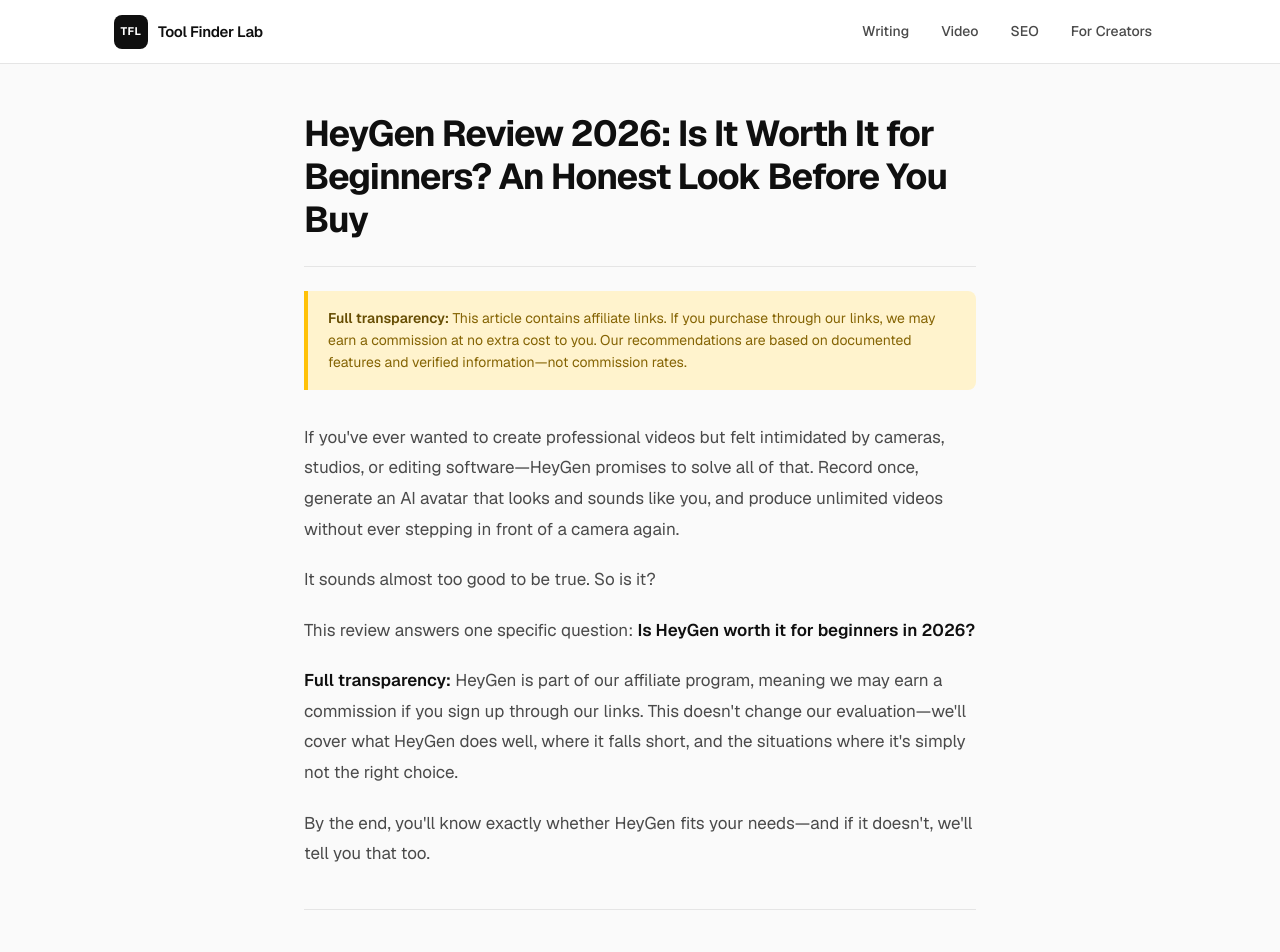
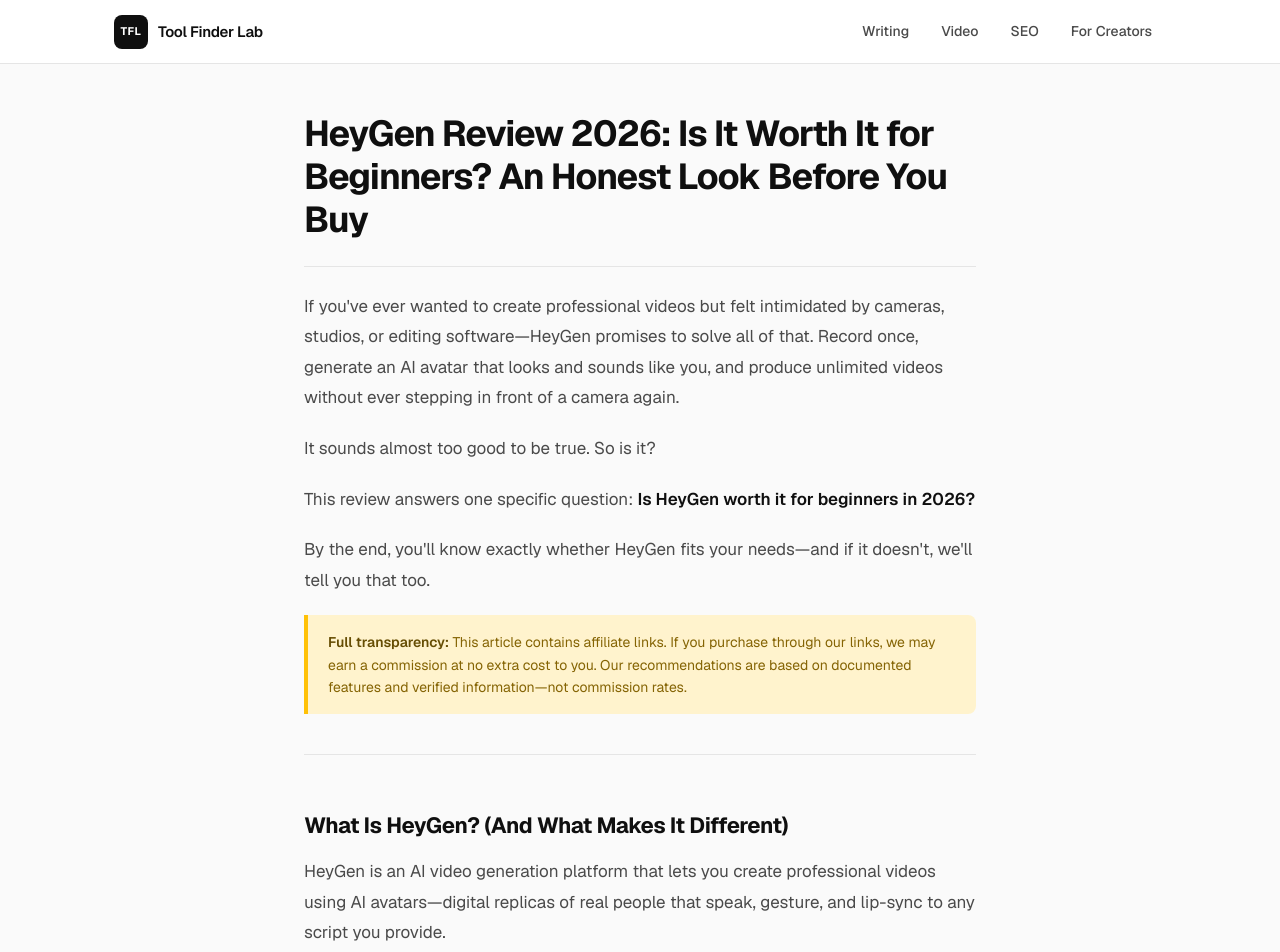
Before and after one commit to businessai20260204-maker/toolfinderlab, a Next.js app: page /articles/heygen-review-2026 in a window 1280 px wide. Shown: the top 952 px of the page. Built offline with nearby package versions, Linux system fonts and the light colour scheme.

Commit message:
Add Frase Review 2026 + optimize all articles with unified affiliate disclosure

```diff
--- a/app/articles/best-ai-tools-content-creators-2026/content.mdx
+++ b/app/articles/best-ai-tools-content-creators-2026/content.mdx
@@ -1,6 +1,4 @@
 # Best AI Tools for Content Creators in 2026: Complete Roundup & Latest Updates
-
-<AffiliateDisclosure />
 
 If you search "best AI tools for content creators," you'll find lists of 20, 30, even 50 tools. It's overwhelming—and for a beginner, it's almost useless.
 
@@ -11,6 +9,8 @@
 **What counts as a "content creator" for this guide?**
 
 We're talking about bloggers, YouTubers, podcasters, newsletter writers, social media creators, and anyone producing regular content online. Whether you're just starting out or looking to scale, this guide applies to you.
+
+<AffiliateDisclosure />
 
 ## Latest AI Tools Updates — February 2026
 
--- a/app/articles/heygen-review-2026/content.mdx
+++ b/app/articles/heygen-review-2026/content.mdx
@@ -1,6 +1,4 @@
 # HeyGen Review 2026: Is It Worth It for Beginners? An Honest Look Before You Buy
-
-<AffiliateDisclosure />
 
 If you've ever wanted to create professional videos but felt intimidated by cameras, studios, or editing software—HeyGen promises to solve all of that. Record once, generate an AI avatar that looks and sounds like you, and produce unlimited videos without ever stepping in front of a camera again.
 
@@ -8,9 +6,9 @@
 
 This review answers one specific question: **Is HeyGen worth it for beginners in 2026?**
 
-**Full transparency:** HeyGen is part of our affiliate program, meaning we may earn a commission if you sign up through our links. This doesn't change our evaluation—we'll cover what HeyGen does well, where it falls short, and the situations where it's simply not the right choice.
+By the end, you'll know exactly whether HeyGen fits your needs—and if it doesn't, we'll tell you that too.
 
-By the end, you'll know exactly whether HeyGen fits your needs—and if it doesn't, we'll tell you that too.
+<AffiliateDisclosure />
 
 ---
 
```
